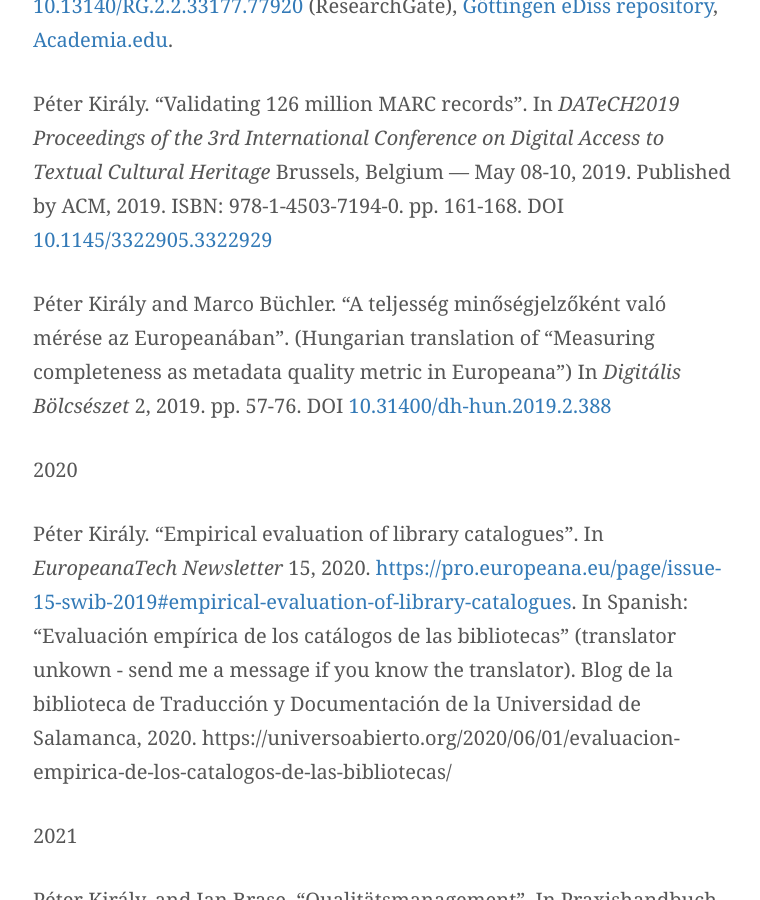
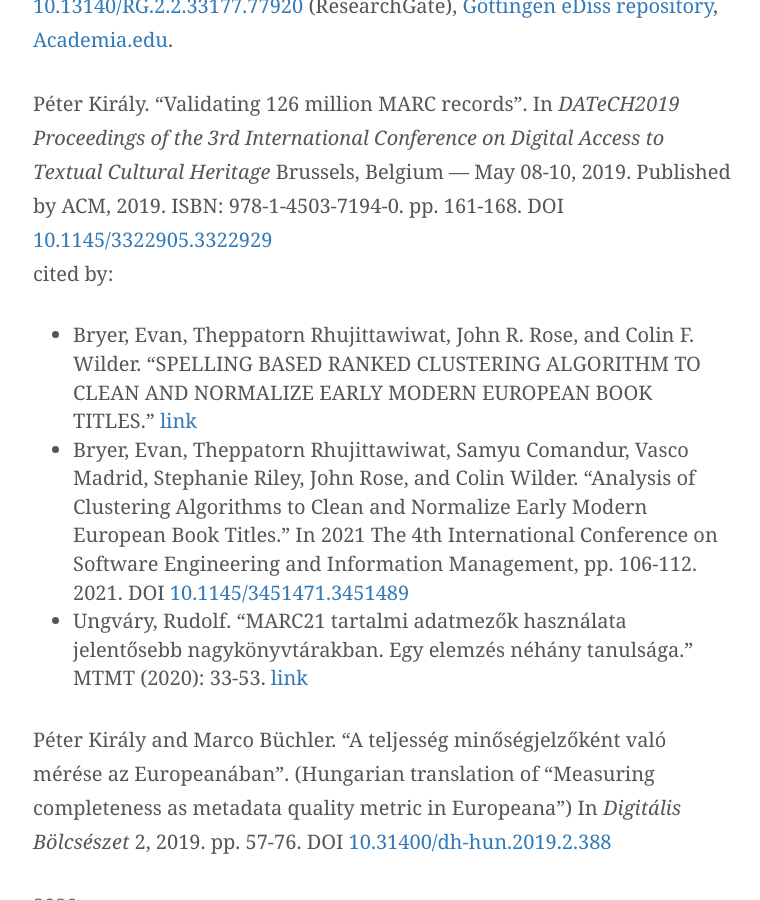
Before and after one commit to pkiraly/pkiraly.github.io, a Jekyll site: the page built from about.md, in a window 1280 px wide and 900 px high, scrolled down 4918 px. Shown: the whole window, without its empty margins (257-1017 px from the left). Built offline with Jekyll 4.4.1, drawn with Linux system fonts in a browser that asks for light colours; nearby versions of some CDN libraries; some web fonts are replaced; comment, search, counter and statistics services are not loaded.

Commit message:
Add citation

```diff
--- a/about.md
+++ b/about.md
@@ -65,7 +65,11 @@ Péter Király. “Adat a könyvtárban” (Data in the library -- paper in Hung
 
 Péter Király. “Measuring metadata quality”. PhD dissertation. DOI [10.13140/RG.2.2.33177.77920](http://doi.org/10.13140/RG.2.2.33177.77920) (ResearchGate), [Göttingen eDiss repository](http://hdl.handle.net/21.11130/00-1735-0000-0003-C17C-8), [Academia.edu](https://www.academia.edu/40176196/Measuring_Metadata_Quality).
 
-Péter Király. “Validating 126 million MARC records”. In *DATeCH2019 Proceedings of the 3rd International Conference on Digital Access to Textual Cultural Heritage* Brussels, Belgium — May 08-10, 2019. Published by ACM, 2019. ISBN: 978-1-4503-7194-0. pp. 161-168. DOI [10.1145/3322905.3322929](https://doi.org/10.1145/3322905.3322929)
+Péter Király. “Validating 126 million MARC records”. In *DATeCH2019 Proceedings of the 3rd International Conference on Digital Access to Textual Cultural Heritage* Brussels, Belgium — May 08-10, 2019. Published by ACM, 2019. ISBN: 978-1-4503-7194-0. pp. 161-168. DOI [10.1145/3322905.3322929](https://doi.org/10.1145/3322905.3322929)<br/>
+cited by:<br/>
+ * Bryer, Evan, Theppatorn Rhujittawiwat, John R. Rose, and Colin F. Wilder. "SPELLING BASED RANKED CLUSTERING ALGORITHM TO CLEAN AND NORMALIZE EARLY MODERN EUROPEAN BOOK TITLES." [link](https://www.ihci-conf.org/wp-content/uploads/2021/07/01_202107L013_Bryer.pdf)
+ * Bryer, Evan, Theppatorn Rhujittawiwat, Samyu Comandur, Vasco Madrid, Stephanie Riley, John Rose, and Colin Wilder. "Analysis of Clustering Algorithms to Clean and Normalize Early Modern European Book Titles." In 2021 The 4th International Conference on Software Engineering and Information Management, pp. 106-112. 2021. DOI [10.1145/3451471.3451489](https://doi.org/10.1145/3451471.3451489)
+ * Ungváry, Rudolf. "MARC21 tartalmi adatmezők használata jelentősebb nagykönyvtárakban. Egy elemzés néhány tanulsága." MTMT (2020): 33-53. [link](http://real.mtak.hu/119192/1/ungvary.pdf)
 
 Péter Király and Marco Büchler. “A teljesség minőségjelzőként való mérése az Europeanában”. (Hungarian translation of “Measuring completeness as metadata quality metric in Europeana”) In *Digitális Bölcsészet* 2, 2019. pp. 57-76. DOI [10.31400/dh-hun.2019.2.388](https://doi.org/10.31400/dh-hun.2019.2.388)
 
```
